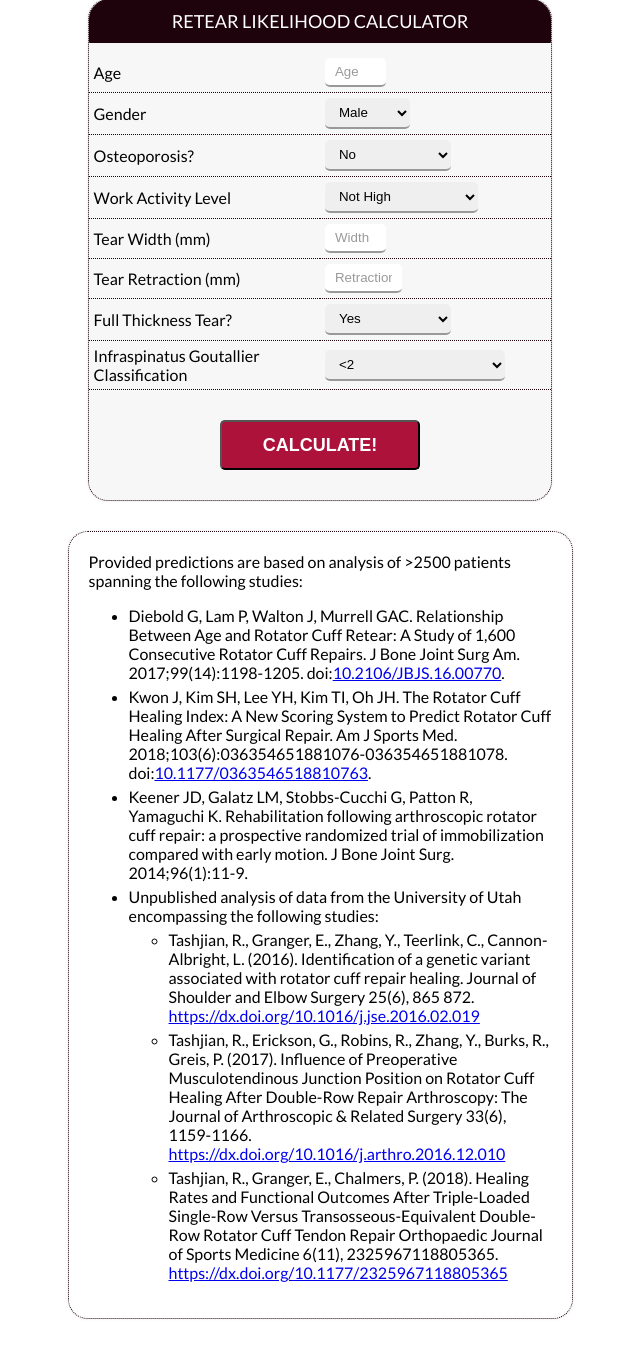
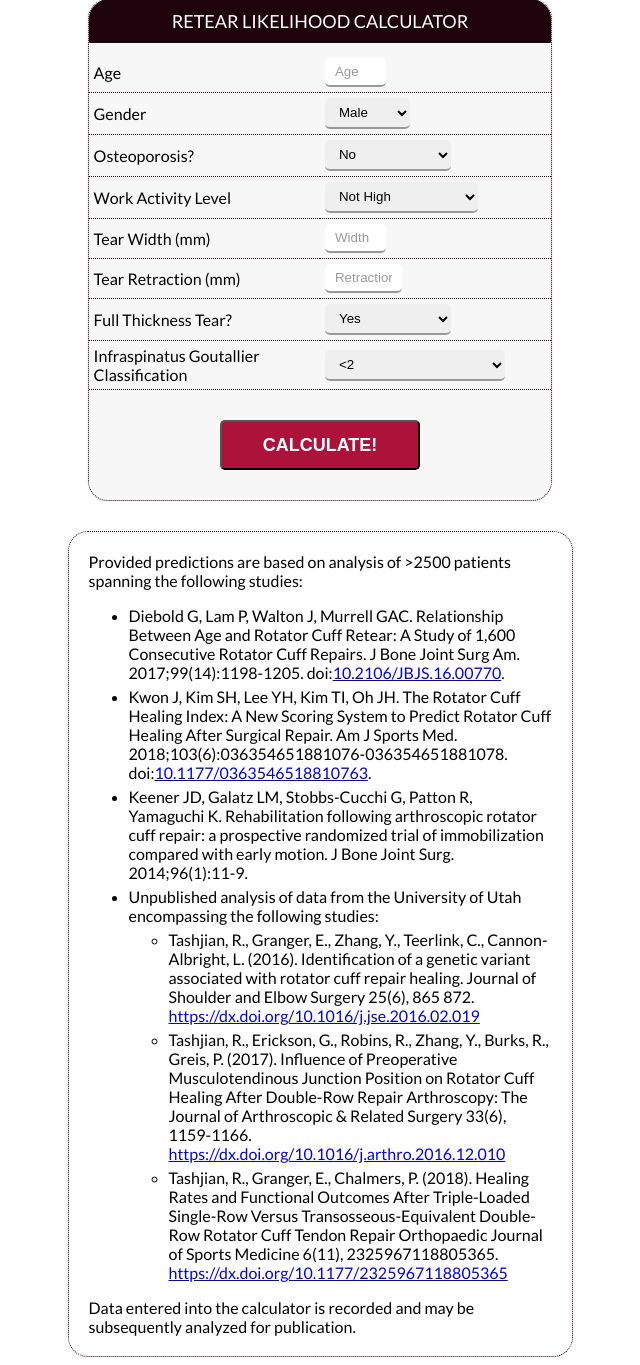
Before and after one commit to klevis-a/RetearPredictor, a Flask app: page / in a window 1280 px wide. Shown: the part 31-1396 px from the top of the page, without its empty margins (320-960 px from the left). Before the commit the page ends 1350 px from the top, so only its background shows below. Run offline with Flask 2, Linux system fonts and the light colour scheme; some libraries are stand-ins or nearby versions.

Commit message:
Added disclaimer.

```diff
--- a/app/templates/index.html
+++ b/app/templates/index.html
@@ -164,6 +164,7 @@
             </ul>
         </li>
     </ul>
+    Data entered into the calculator is recorded and may be subsequently analyzed for publication.
 </div>
 </body>
 </html>
```
